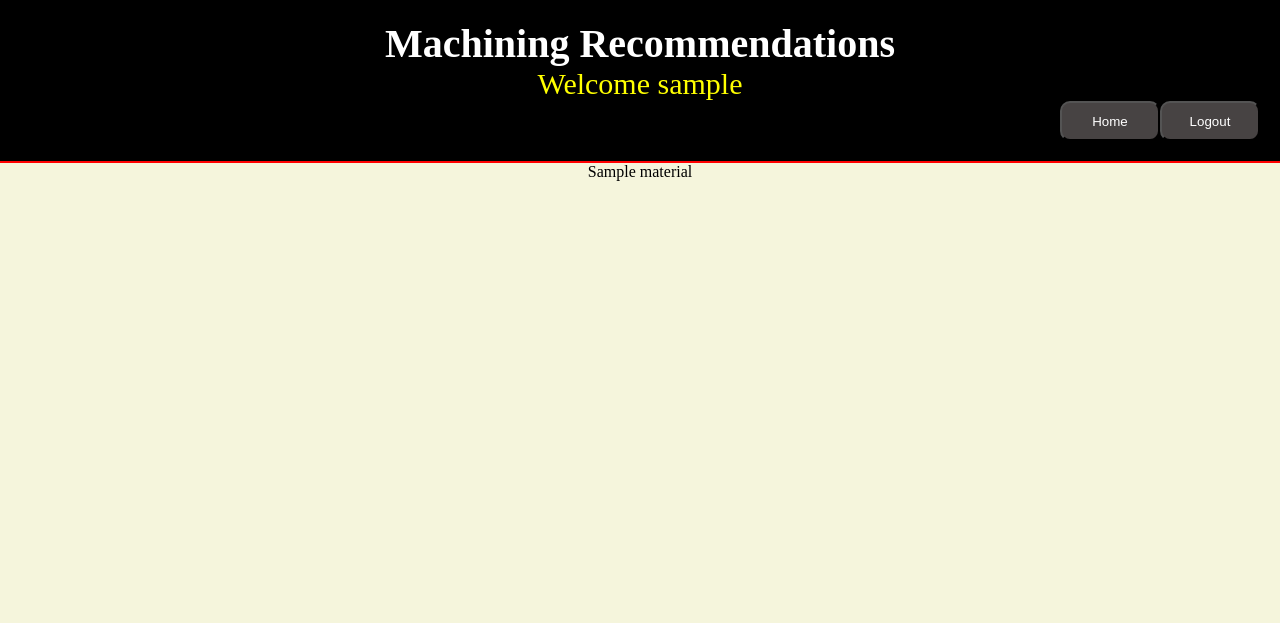
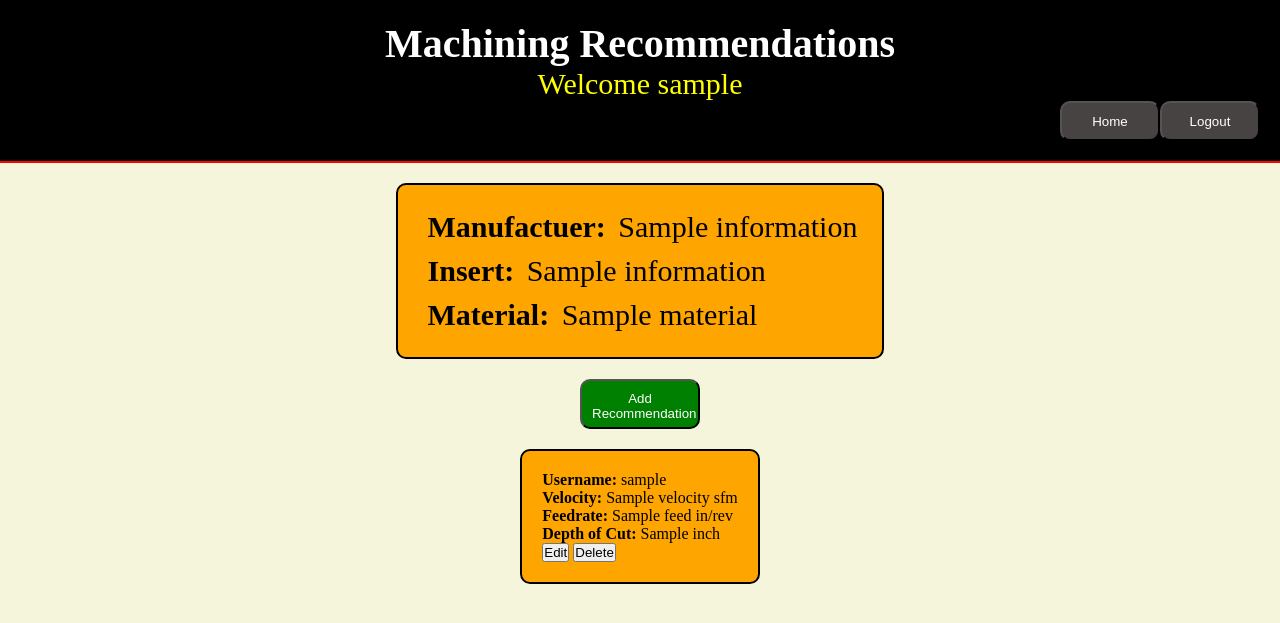
Before and after one commit to aldoiaguilera/Machining_Recommendations, a Flask app: template flask_app/templates/find.html in a window 1280 px wide. Shown: the top 623 px of the page. Run offline with Flask 2, Linux system fonts and the light colour scheme; the visitor is signed in with stand-in values (Sample User, id 1); tables that the repository leaves empty or names only in its code hold one stand-in row (values such as "Sample post"); the template is opened without the code that fills it: most values are stand-ins (such as "Sample title", 1, 10 or a date in 2020); one stand-in notice (Sample message) is shown; parts of the project's set-up code (start-up, migrations or seed data) failed here and were passed over.

Commit message:
nearly complete

```diff
--- a/flask_app/static/css/styles.css
+++ b/flask_app/static/css/styles.css
@@ -28,7 +28,7 @@ body {
     align-items: flex-start;
 }
 
-.form-container {
+.form-container, .tool-information, #recommendation-form {
     margin: 20px;
     display: flex;
     flex-direction: column;
@@ -40,14 +40,14 @@ body {
     border-radius: 10px;
 }
 
-form {
+form, .find-form {
     display: flex;
     flex-direction: column;
     justify-content: space-evenly;
     align-items: flex-start;
 }
 
-form * {
+form *, .find-form *, .tool-information * {
     margin: 5px;
 }
 
@@ -60,10 +60,19 @@ form * {
     color: white;
 }
 
-.add-button, .find-button, .register-button, .login-button {
+.add-button, .find-button, .register-button, .login-button, #submit-button, #cancel-button {
     border-radius: 10px;
     width: 100px;
     height: 40px;
+    padding: 10px;
+    background-color: green;
+    color: white;
+}
+
+#add-recommendation {
+    border-radius: 10px;
+    width: 120px;
+    height: 50px;
     padding: 10px;
     background-color: green;
     color: white;
@@ -108,3 +117,29 @@ form * {
     font-size: 30px;
     color: yellow;
 }
+
+.tool-information {
+    font-size: 30px;
+}
+
+.recommendation-body-container {
+    align-items: center;
+    display: flex;
+    flex-direction: column;
+}
+
+#recommendation-form {
+    display: none;
+}
+
+.recommendation {
+    margin: 20px;
+    display: flex;
+    flex-direction: column;
+    justify-content: center;
+    align-items: flex-start;
+    border: 2px solid black;
+    padding: 20px;
+    background-color:orange;
+    border-radius: 10px;
+}
--- a/flask_app/static/scripts/scripts.js
+++ b/flask_app/static/scripts/dashboard_scripts.js
@@ -28,3 +28,9 @@ async function get_all_materials(insrt_id){
         `;
     }
 }
+
+// Load page result
+function find() {
+    material = document.getElementById("material").value;
+    window.location.href = "http://localhost:5000/find/" + material;
+}
--- /dev/null
+++ b/flask_app/static/scripts/find_scripts.js
@@ -0,0 +1,9 @@
+function show_form() {
+    elem = document.getElementById('recommendation-form');
+    elem.style.display = 'flex';
+}
+
+function cancel_recommendation() {
+    elem = document.getElementById('recommendation-form');
+    elem.style.display = 'none';
+}
--- a/flask_app/templates/dashboard.html
+++ b/flask_app/templates/dashboard.html
@@ -19,7 +19,7 @@
     </div>
     <div class="body-container">
         <div class="find-container">
-            <form action="/find/" >
+            <form>
                 <label for="manufacturer">Select Manufacturer:
                     <select name="manufacturer" onchange="get_all_inserts(this.value)" id="manufacturer">
                         {% for manufacturer in manufacturers %}
@@ -35,7 +35,7 @@
                     <select name="material" id="material">
                     </select>
                 </label>
-                <button class="find-button">Find</button>
+                <button class="find-button" onclick="find()" type="button">Find</button>
             </form>
         </div>
         <div class="add-container">
@@ -61,7 +61,7 @@
             </form>
         </div>
     </div>
-    <script src="{{ url_for('static', filename='scripts/scripts.js')}}">
+    <script src="{{ url_for('static', filename='scripts/dashboard_scripts.js')}}">
     </script>
 </body>
 </html>
--- a/flask_app/templates/find.html
+++ b/flask_app/templates/find.html
@@ -18,8 +18,56 @@
             <a href="/logout"><button class="logout-button">Logout</button></a>
         </div>
     </div>
-    <div class="body-container">
-        {{material.material}}
+    <div class="recommendation-body-container">
+        <div class="tool-information">
+            <p><strong>Manufactuer:</strong> {{material.information[0]}}</p>
+            <p><strong>Insert:</strong> {{material.information[1]}}</p>
+            <p><strong>Material:</strong> {{material.material}}</p>
+        </div>
+        <button id="add-recommendation" onclick="show_form()">Add Recommendation</button>
+        <div class="recommendation-form-container">
+            <form id="recommendation-form" action="/add_recommendation" method="post">
+                {% with messages = get_flashed_messages(category_filter=["recommendation_error"]) %}
+                    {% if messages %}
+                        {% for message in messages %}
+                            <p class="alert">**{{message}}**</p>
+                        {% endfor %}
+                    {% endif %}
+                {% endwith %}
+                <input type="hidden" name="material_id" value="{{material.id}}">
+                <input type="hidden" name="user_id" value="{{session['user_id']}}">
+                <label for="velocity">Velocity (SFM):
+                    <input type="number" name="velocity" min="0" max="2000">
+                </label>
+                <label for="feed">Feed (IPR):
+                    <input type="number" name="feed" min="0.001" max="0.030" step="0.001">
+                </label>
+                <label for="depth_of_cut">Depth of Cut (inch):
+                    <input type="number" name="depth_of_cut" min="0.01" max="0.300" step="0.01">
+                </label>
+                <div class="button-container">
+                    <button onclick="cancel_recommendation()" id="cancel-button" type="button">Cancel</button>
+                    <button id="submit-button">Submit</button>
+                </div>
+            </form>
+        </div>
+        <div class="recommendations-container">
+            {% for recommendation in recommendations %}
+            <div class="recommendation">
+                <p><strong>Username:</strong> {{recommendation.other.username}}</p>
+                <p><strong>Velocity:</strong> {{recommendation.velocity}} sfm</p>
+                <p><strong>Feedrate:</strong> {{recommendation.feed}} in/rev</p>
+                <p><strong>Depth of Cut:</strong> {{recommendation.depth_of_cut}} inch</p>
+                {% if recommendation.user_id == session['user_id'] %}
+                <div>
+                    <a href="/edit/{{recommendation.id}}"><button class="edit-button">Edit</button></a>
+                    <a href="/delete/{{recommendation.id}}"><button class="delete-button">Delete</button></a>
+                </div>
+                {% endif %}
+            </div>
+            {% endfor %}
+        </div>
     </div>
+    <script src="{{ url_for('static', filename='scripts/find_scripts.js') }}"></script>
 </body>
 </html>
--- a/server.py
+++ b/server.py
@@ -1,7 +1,7 @@
 from flask_app import app
 
 # import controllers
-from flask_app.controllers import users, manufacturers, inserts, materials
+from flask_app.controllers import users, manufacturers, inserts, materials, recommendations
 
 if __name__=="__main__":
     app.run(debug=True)
```
Also changed, not shown: flask_app/controllers/manufacturers.py (+0 -7 lines), flask_app/controllers/materials.py (+11 -0 lines), flask_app/controllers/recommendations.py (added, +45 -0 lines), flask_app/models/material.py (+10 -2 lines), flask_app/models/recommendation.py (added, +113 -0 lines), flask_app/templates/edit_recommendation.html (added, +55 -0 lines).
